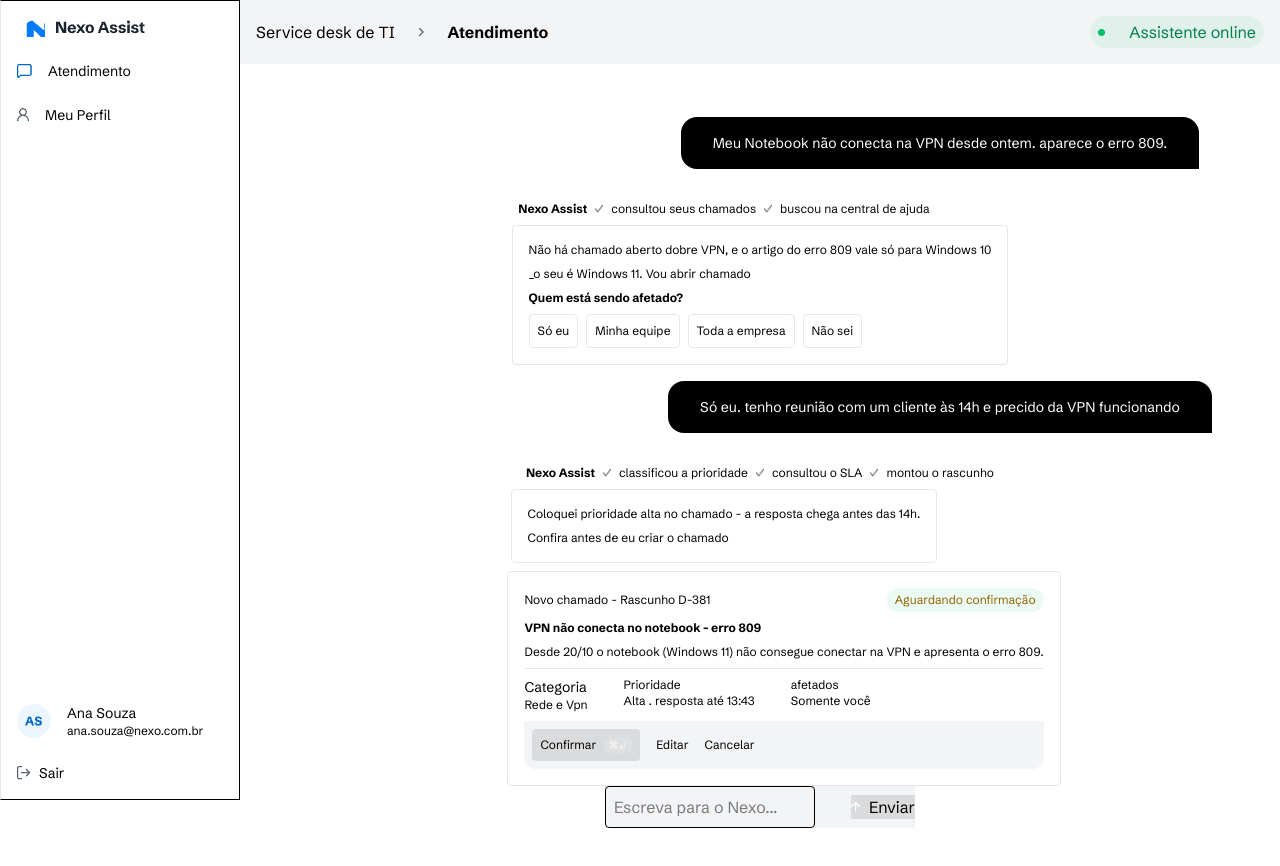
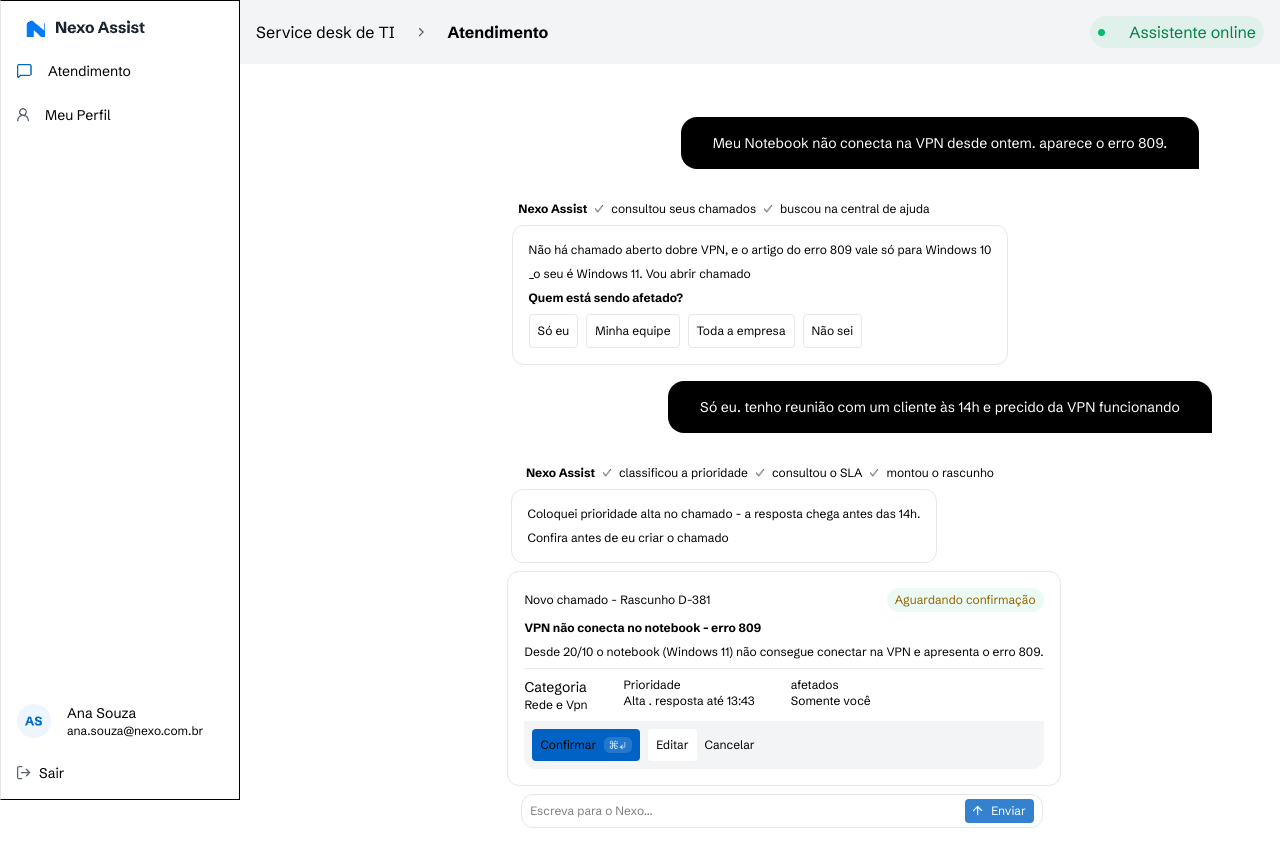
Before and after one commit to Paulo-Borges/desafioNexo, a React (Vite) app: page /chat in a window 1280 px wide. Shown: the top 866 px of the page. Built offline with nearby package versions, Linux system fonts and the light colour scheme.

Commit message:
feat: Finalizando Estilização no Chat

```diff
--- a/src/pages/Chat.tsx
+++ b/src/pages/Chat.tsx
@@ -27,7 +27,7 @@ const Chat = () => {
           />
           <p className="text-xs">buscou na central de ajuda</p>
         </div>
-        <div className="flex flex-col text-xs border border-gray-200 p-4 rounded space-y-2 ">
+        <div className="flex flex-col text-xs border border-gray-200 p-4 rounded-xl space-y-2 ">
           <p>
             Não há chamado aberto dobre VPN, e o artigo do erro 809 vale só para
             Windows 10
@@ -81,7 +81,7 @@ const Chat = () => {
           <p className="text-xs">montou o rascunho</p>
         </div>
 
-        <div className="flex flex-col -ml-18 text-xs border border-gray-200 p-4 rounded space-y-2 mb-2">
+        <div className="flex flex-col -ml-18 text-xs border border-gray-200 p-4 rounded-xl space-y-2 mb-2">
           <p>
             Coloquei prioridade alta no chamado - a resposta chega antes das
             14h.
@@ -89,7 +89,7 @@ const Chat = () => {
           <p>Confira antes de eu criar o chamado</p>
         </div>
 
-        <div className="flex flex-col text-xs border ml-12 border-gray-200 p-4 rounded space-y-2 ">
+        <div className="flex flex-col text-xs border ml-12 border-gray-200 p-4 rounded-xl space-y-2 ">
           <div className="flex justify-between items-center">
             <p className="text-xs">Novo chamado - Rascunho D-381</p>
             <div className="flex items-center space-x-6 bg-[RGBA(0,189,107,0.08)] px-2 py-1 rounded-2xl">
@@ -116,25 +116,29 @@ const Chat = () => {
             </div>
           </div>
 
-          <div className="flex space-x-4 bg-gray-100 p-2 rounded-b-xl">
-            <button className="flex items-center gap-2 bg-[RGBA(0,0,0,0.1)] p-2 rounded">
+          <div className="flex space-x-2 bg-gray-100 p-2 rounded-b-xl">
+            <button className="flex items-center gap-2 bg-[RGBA(0,98,196,1)] hover:bg-[RGBA(0,98,196,0.8)] hover:text-white p-2 rounded">
               <p>Confirmar</p>
               <img src={confirmar} alt="description" />
             </button>
-            <button>Editar</button>
-            <button>Cancelar</button>
+            <button className="flex items-center gap-2 bg-white hover:bg-[RGBA(0,98,196,0.8)] hover:text-white p-2 rounded">
+              Editar
+            </button>
+            <button className="text-black hover:text-[RGBA(0,98,196,0.8)]">
+              Cancelar
+            </button>
           </div>
         </div>
       </div>
-      <div className="flex  h-screen items-center justify-center gap-9 bg-gray-100">
+      <div className="flex  h-screen items-center justify-center gap-72 ml-11 border border-gray-200 mt-2 rounded-xl w-auto pr-2">
         <input
-          className="border p-2 rounded "
+          className=" p-2 rounded text-xs"
           type="text"
           placeholder="Escreva para o Nexo..."
         />
-        <button className="flex items-center gap-2 bg-[RGBA(0,0,0,0.1)]">
+        <button className="flex items-center gap-2 px-2 py-1 rounded bg-[RGBA(0,98,196,0.8)] hover:bg-[RGBA(0,98,196,1)] text-white ">
           <img src={enviar} alt="description" />
-          <p>Enviar</p>
+          <p className="text-xs ">Enviar</p>
         </button>
       </div>
     </div>
```
